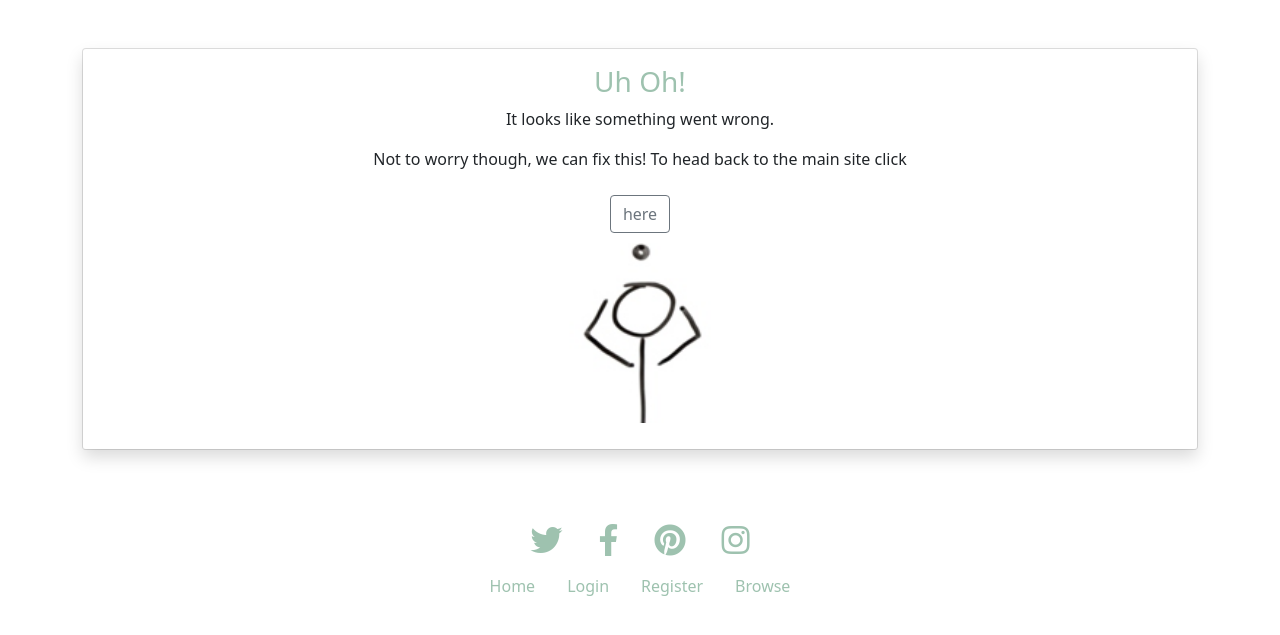
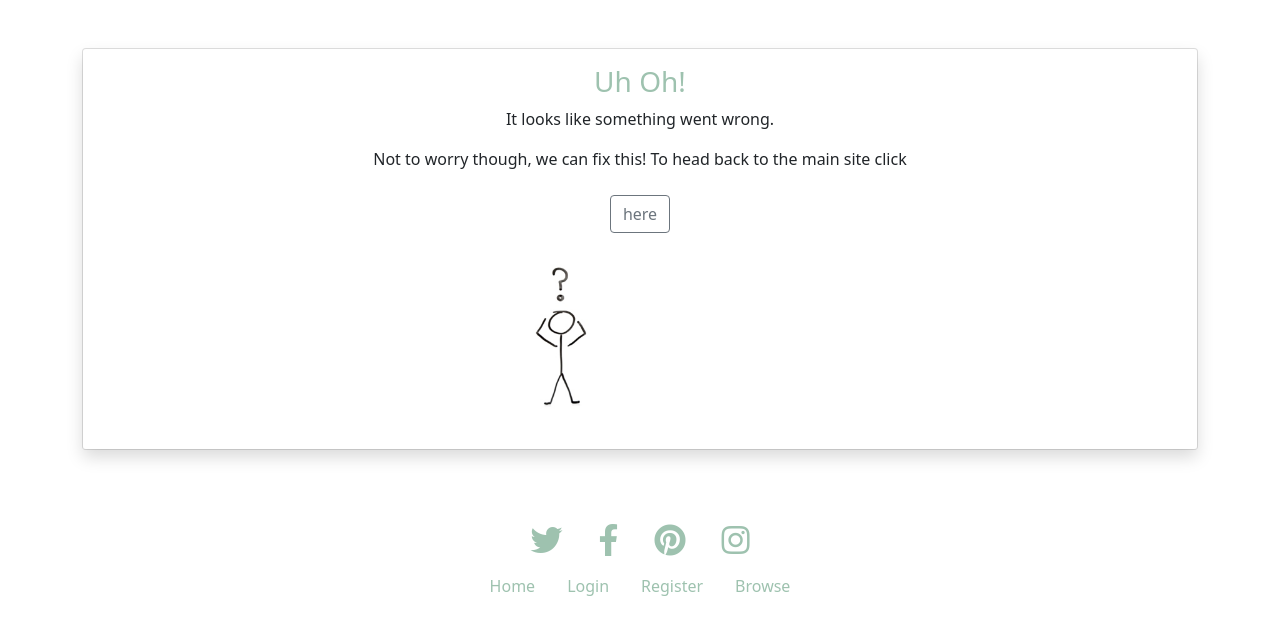
Before and after one commit to AledPeart/plant-base, a Flask app: template templates/404.html in a window 1280 px wide. Shown: the part 82-717 px from the top of the page. Run offline with Flask 2, Linux system fonts and the light colour scheme; the template is opened without the code that fills it, so the values that code supplies are empty; some libraries are stand-ins or nearby versions; some web fonts are replaced.

Commit message:
Changed image on  404 page

```diff
--- a/templates/404.html
+++ b/templates/404.html
@@ -14,7 +14,7 @@
                 <a role="button" class="btn mt-2 btn-outline-secondary" href="{{ url_for('home') }}">here</a>
                 <div class=" container d-flex justify-content-center sheet-image-container">
                     <!-- source:http://clipart-library.com/clipart/6cr5zagoi.html -->
-                    <img src="static/images/error-page-2.png" class="sheet-image" alt="image of a confused stick man"></a>
+                    <img src="static/images/error-page.png" class="sheet-image" alt="image of a confused stick man"></a>
                 </div>
             </div>
         </div>
```
